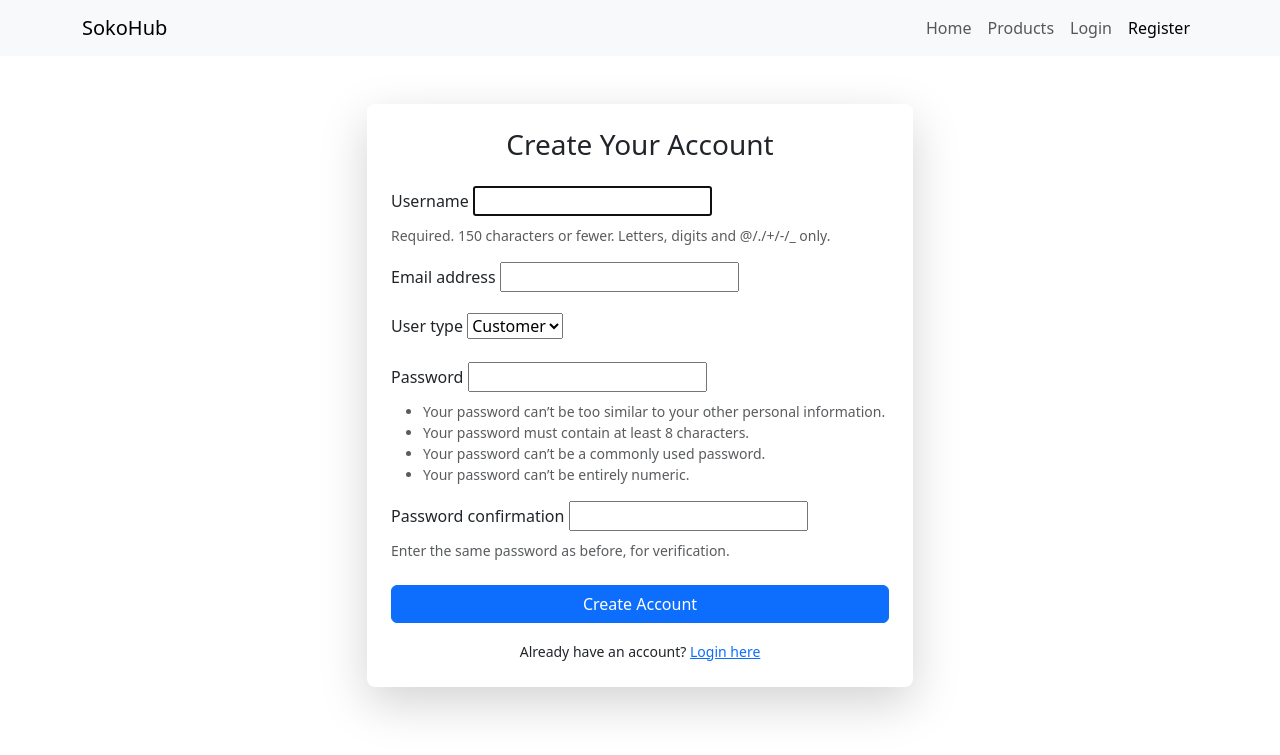
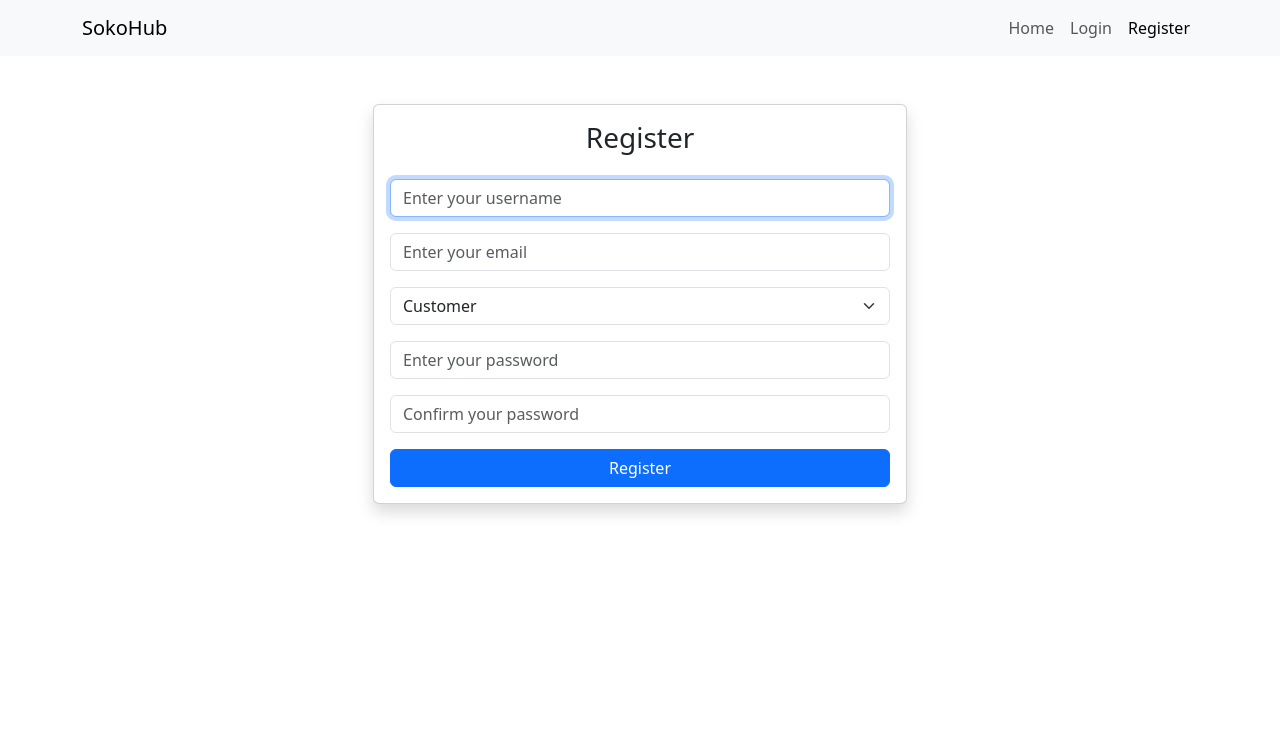
Before and after one commit to UKUNDASETheodomir/Django_project, a Django app: page /register/ in a window 1280 px wide. Shown: the top 755 px of the page. Run offline with Django 5.2, Linux system fonts and the light colour scheme.

Commit message:
styling the templates and making user friendly interface

```diff
--- a/accounts/forms.py
+++ b/accounts/forms.py
@@ -1,10 +1,53 @@
 from django import forms
 from django.contrib.auth.forms import UserCreationForm
 from django.contrib.auth import get_user_model
+from .models import CustomUser
 
 User = get_user_model()
 
 class RegisterForm(UserCreationForm):
+    USER_TYPE_CHOICES = (
+        ('C', 'Customer'),
+        ('V', 'Vendor'),
+      )
+
+    # Override user_type field as a ChoiceField with a dropdown
+    user_type = forms.ChoiceField(
+        choices=USER_TYPE_CHOICES,       # The options the user can select
+        widget=forms.Select(attrs={      # Use a dropdown select
+            'class': 'form-select',     # Bootstrap class for styling
+        }),
+        required=True                   # Make this field mandatory
+    )
+    password1 = forms.CharField(
+        label="Password",
+        widget=forms.PasswordInput(attrs={
+            'placeholder': 'Enter your password',
+            'class': 'form-control',
+        })
+    )
+
+    # Override password2 with placeholder and Bootstrap class
+    password2 = forms.CharField(
+        label="Confirm Password",
+        widget=forms.PasswordInput(attrs={
+            'placeholder': 'Confirm your password',
+            'class': 'form-control',
+        })
+    )
+
     class Meta:
-        model = User
-        fields = ['username', 'email', 'user_type', 'password1', 'password2']
+        model = User               # The custom user model to save data
+        fields = ['username', 'email', 'user_type', 'password1', 'password2']  # Fields to include in the form
+
+        widgets = {
+            'username': forms.TextInput(attrs={
+                'placeholder': 'Enter your username',
+                'class': 'form-control',     # Bootstrap class for styling
+            }),
+            'email': forms.EmailInput(attrs={
+                'placeholder': 'Enter your email',
+                'class': 'form-control',
+            }),
+
+        }
--- a/accounts/templates/accounts/base.html
+++ b/accounts/templates/accounts/base.html
@@ -15,12 +15,16 @@
             <ul class="navbar-nav ms-auto">
 
                 <li class="nav-item">
+                    {% if request.user.is_authenticated %}
+                    <a class="nav-link {% if request.path == '/' %}active{% endif %}" href="{% url 'dashboard' %}">Home</a>
+                    {% else %}
                     <a class="nav-link {% if request.path == '/' %}active{% endif %}" href="{% url 'home' %}">Home</a>
+                    {% endif %}
                 </li>
 
-                <li class="nav-item">
+                {% comment %} <li class="nav-item">
                     <a class="nav-link {% if request.path == '/products/' %}active{% endif %}" href="{% url 'product_list' %}">Products</a>
-                </li>
+                </li> {% endcomment %}
 
                 {% if request.user.is_authenticated %}
 
--- a/accounts/templates/accounts/dashboard.html
+++ b/accounts/templates/accounts/dashboard.html
@@ -4,6 +4,8 @@
 
 {% block content %}
 <h2>Welcome, {{ request.user.username }}!</h2>
-<p>You are logged in as {{ request.user.user_type}}.</p>
-<p>This is your dashboard.</p>
+<p>You are logged in as
+  {% if request.user.user_type == 'C' %}Customer{% elif request.user.user_type == 'V' %}Vendor{% endif %}.
+</p>
+
 {% endblock %}
--- a/accounts/templates/accounts/home.html
+++ b/accounts/templates/accounts/home.html
@@ -5,6 +5,6 @@
 {% block content %}
 <div class="container mt-5">
     <h2>Welcome to SokoHub</h2>
-    <p>This is the home page.</p>
+
 </div>
 {% endblock %}
--- a/accounts/templates/accounts/register.html
+++ b/accounts/templates/accounts/register.html
@@ -2,35 +2,51 @@
 {% block title %}Register - SokoHub{% endblock %}
 
 {% block content %}
-<div class="row justify-content-center mt-5">
-  <div class="col-md-6">
-    <div class="card shadow-lg border-0 rounded-3">
-      <div class="card-body p-4">
-        <h3 class="text-center mb-4">Create Your Account</h3>
+<div class="container mt-5">
+  <div class="row justify-content-center">
+    <div class="col-md-6">
+      <div class="card shadow">
+        <div class="card-body">
+          <h3 class="card-title mb-4 text-center">Register</h3>
 
         <form method="POST" novalidate>
           {% csrf_token %}
 
-          {% for field in form %}
             <div class="mb-3">
-              <label class="form-label">{{ field.label }}</label>
-              {{ field }}
-              {% if field.help_text %}
-                <div class="form-text small">{{ field.help_text }}</div>
-              {% endif %}
-              {% if field.errors %}
-                <div class="text-danger small">{{ field.errors|striptags }}</div>
-              {% endif %}
+              {{ form.username }}
+              {% for error in form.username.errors %}
+                <div class="text-danger small">{{ error }}</div>
+              {% endfor %}
             </div>
-          {% endfor %}
 
-          <button type="submit" class="btn btn-primary w-100 mt-2">Create Account</button>
+            <div class="mb-3">
+              {{ form.email }}
+              {% for error in form.email.errors %}
+                <div class="text-danger small">{{ error }}</div>
+              {% endfor %}
+            </div>
+             <div class="mb-3">
+                {{ form.user_type }}  <!-- Make sure this line is here -->
+                {% for error in form.user_type.errors %}
+                     <div class="text-danger small">{{ error }}</div>
+                {% endfor %}
+             </div>
 
-          <div class="text-center mt-3">
-            <small>Already have an account?
-              <a href="{% url 'login' %}">Login here</a>
-            </small>
-          </div>
+            <div class="mb-3">
+              {{ form.password1 }}
+              {% for error in form.password1.errors %}
+                <div class="text-danger small">{{ error }}</div>
+              {% endfor %}
+            </div>
+
+            <div class="mb-3">
+              {{ form.password2 }}
+              {% for error in form.password2.errors %}
+                <div class="text-danger small">{{ error }}</div>
+              {% endfor %}
+            </div>
+
+            <button type="submit" class="btn btn-primary w-100">Register</button>
         </form>
 
       </div>
@@ -38,3 +54,7 @@
   </div>
 </div>
 {% endblock %}
+
+<small>Already have an account?
+  <a href="{% url 'login' %}">Login here</a>
+</small>
--- a/accounts/urls.py
+++ b/accounts/urls.py
@@ -8,4 +8,5 @@ urlpatterns = [
     path('logout/', logout_view, name='logout'),
     path('dashboard/', dashboard, name='dashboard'),
      path('dashboard/vendor/',vendor_dashboard, name='vendor_dashboard'),
+     path('home/', home_view, name='home'),
 ]
--- a/accounts/views.py
+++ b/accounts/views.py
@@ -40,7 +40,7 @@ def logout_view(request):
     return redirect("login")
 
 def home_view(request):
-    return render(request, "accounts/base.html")
+    return render(request, "accounts/home.html")
 @login_required
 def dashboard(request):
     return render(request, "accounts/dashboard.html")
```
Also changed, not shown: products/forms.py (+20 -1 lines), products/templates/products/create_product.html (+15 -12 lines), db.sqlite3, media/media/products/BallerinaReleasePoster_OExYRE1.jpg (added), media/media/products/BallerinaReleasePoster_c2Fq1QO.jpg (added), media/media/products/ia_project.png (added), media/media/products/watermark.png (added).
